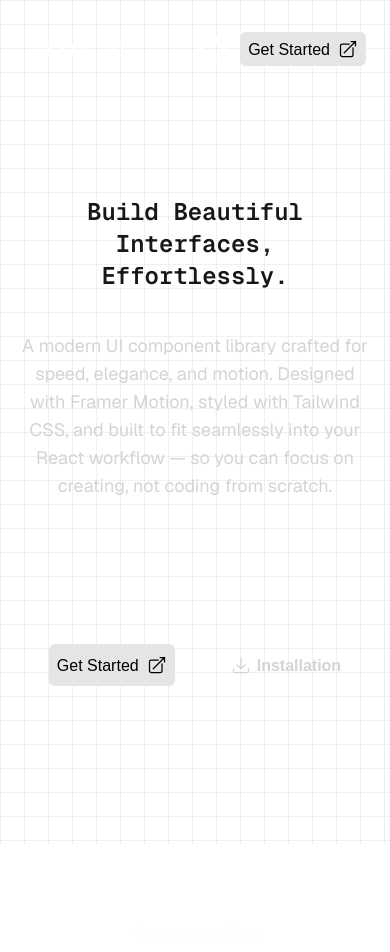
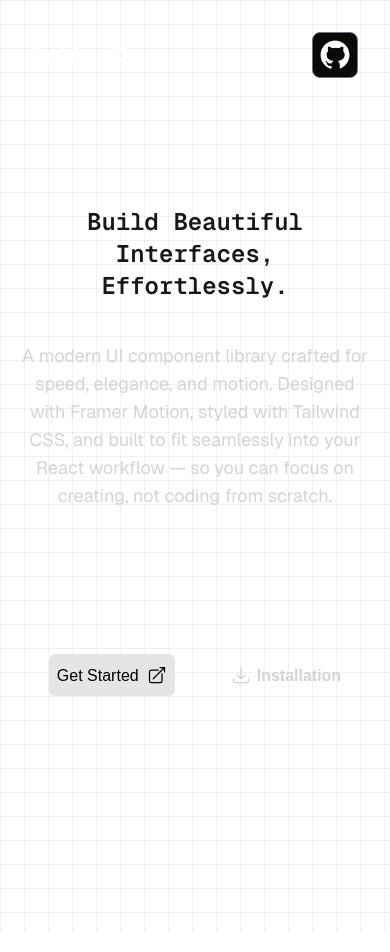
Before and after one commit to suryanshXD/Drift-UI, a Next.js app: page / in a window 390 px wide. Built offline with nearby package versions, Linux system fonts and the light colour scheme.

Commit message:
landing page done

```diff
--- a/app/components/Body.tsx
+++ b/app/components/Body.tsx
@@ -5,6 +5,7 @@ import { ExternalLink } from "./Logo/External-Link-Logo";
 import { DownloadLogo } from "./Logo/Book";
 import { animate, motion } from "framer-motion";
 import { RotateWord } from "./Rotate-Text";
+import { redirect } from "next/navigation";
 
 export function Body() {
   return (
@@ -49,6 +50,7 @@ export function Body() {
         </motion.div>
         <div className="flex flex-row items-center gap-14 mt-36">
           <motion.button
+            onClick={() => redirect("/documentation")}
             variants={{
               initial: { opacity: 0, y: -20 },
               animate: { opacity: 1, y: 0 },
@@ -75,7 +77,7 @@ export function Body() {
             </motion.div>
           </Link>
         </div>
-        <div className="text-neutral-400 font-sans font-semibold text-sm sm: mt-54 md:mt-40">
+        <div className="text-neutral-400 font-sans font-semibold text-sm sm: mt-54 md:mt-38">
           <RotateWord
             words={["Component-Driven", "Motion-Enabled", "Production-Ready"]}
           />
--- a/app/components/Header.tsx
+++ b/app/components/Header.tsx
@@ -4,6 +4,7 @@ import { motion } from "motion/react";
 import github from "../../public/github-logo.png";
 import Image from "next/image";
 import Link from "next/link";
+import { redirect } from "next/navigation";
 
 export function Header() {
   return (
@@ -24,13 +25,14 @@ export function Header() {
         >
           Drift UI
         </motion.div>
-        <div className="flex flex-rows text-center sm: gap-2.5 sm: mr-6 md:gap-5 md:mr-30">
+        <div className="flex flex-rows items-center sm: gap-2.5 sm: mr-8 md:gap-5 md:mr-30">
           <motion.div
             variants={{
               initial: { opacity: 0, y: -20 },
               animate: { opacity: 1, y: 0 },
             }}
             transition={{ duration: 1, delay: 0.8 }}
+            className="bg-stone-950 p-1 border border-gray-500 rounded-lg"
           >
             <Link
               href={"https://github.com/suryanshXD/Drift-UI"}
@@ -45,8 +47,12 @@ export function Header() {
               animate: { opacity: 1, y: 0 },
             }}
             transition={{ duration: 1, delay: 0.8 }}
+            className="sm: hidden md:block"
           >
-            <button className="flex flex-row items-center justify-center bg-neutral-200 text-black rounded-md py-1 px-2">
+            <button
+              onClick={() => redirect("/documentation")}
+              className="flex flex-row items-center justify-center bg-neutral-200 text-black rounded-md py-1 px-2"
+            >
               <span className="pt-0.5 pr-2">Get Started </span>
               <ExternalLink />
             </button>
--- a/app/page.tsx
+++ b/app/page.tsx
@@ -7,7 +7,7 @@ import { Body } from "./components/Body";
 export default function Home() {
   return (
     <>
-      <div className="absolute h-screen w-fit bg-[linear-gradient(to_right,#b1b1b12e_1px,transparent_1px),linear-gradient(to_bottom,#b1b1b12e_1px,transparent_1px)] bg-[size:24px_24px] ">
+      <div className="absolute min-h-screen w-full bg-[linear-gradient(to_right,#b1b1b12e_1px,transparent_1px),linear-gradient(to_bottom,#b1b1b12e_1px,transparent_1px)] bg-[size:24px_24px]  ">
         <Header />
         <Body />
       </div>
```
